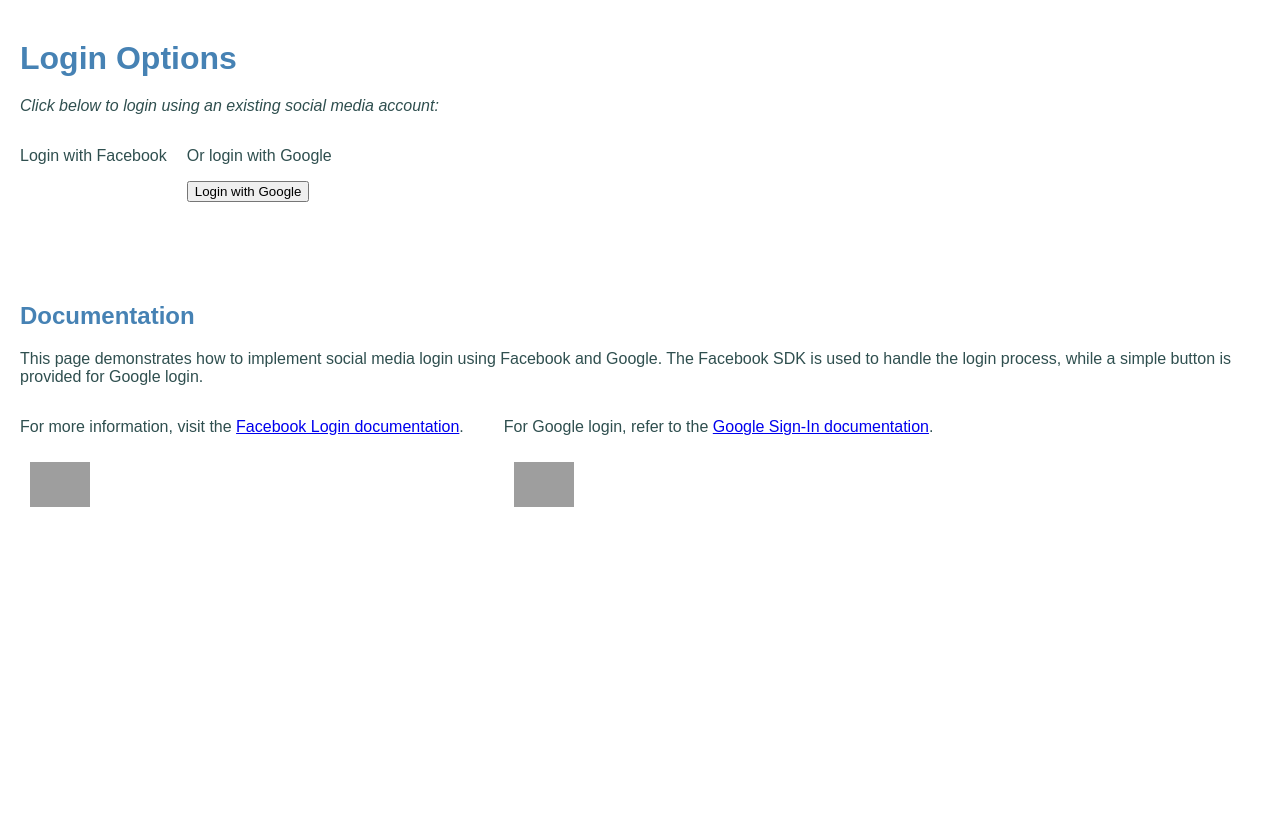
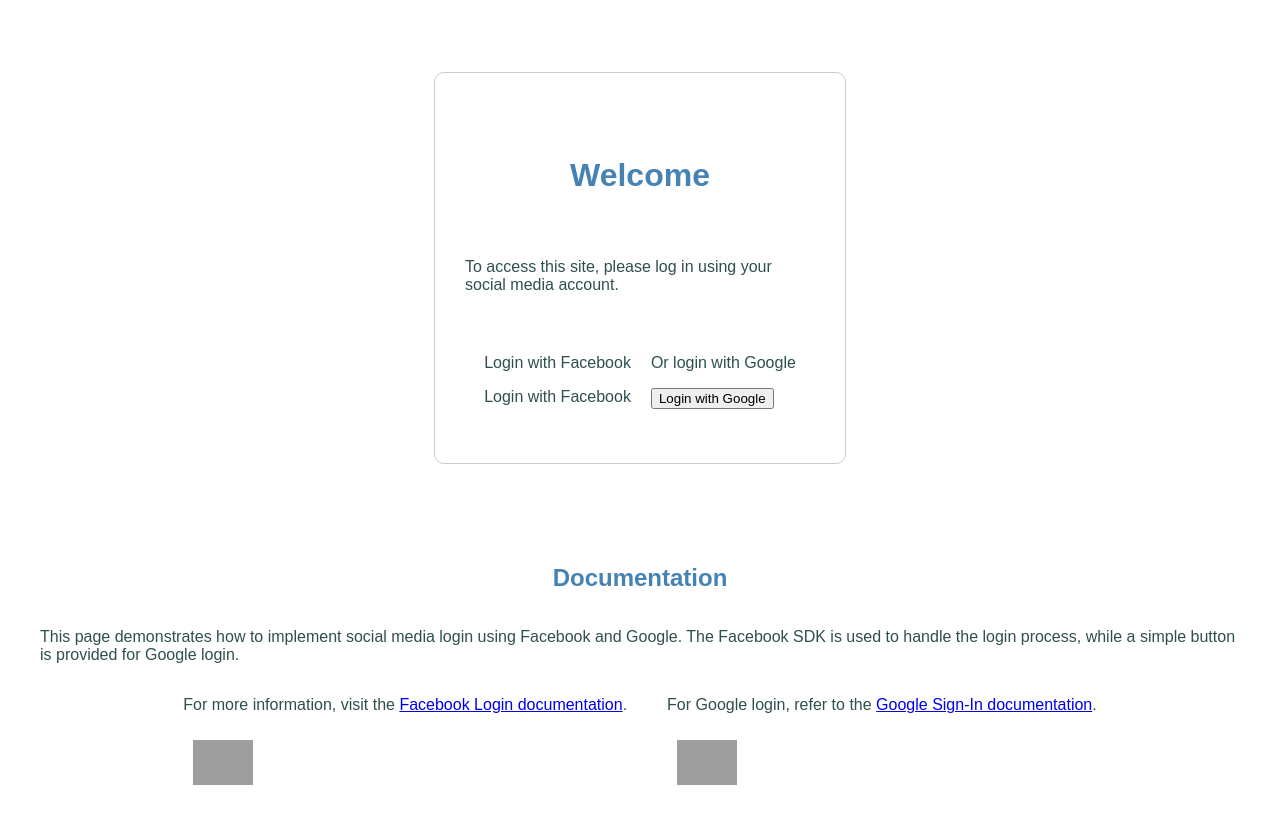
Before and after one commit to psu-edu/social-media-login, a website: page index.html in a window 1280 px wide. Before the commit the page ends 800 px from the top, so only its background shows below. Drawn offline with Linux system fonts and the light colour scheme; grey boxes are pictures that could not be loaded.

Commit message:
updated index and stylesheet

```diff
--- a/index.html
+++ b/index.html
@@ -98,12 +98,15 @@
         });
       </script>
 
-<h1>Login Options</h1>
-<p><em>Click below to login using an existing social media account:</em></p>
+<div class=loginModal>
+
+  <h1>Welcome</h1>
+  <p>To access this site, please log in using your social media account.</p>
 
   <div style="display: flex; align-items: flex-start; gap: 20px;">
     <div>
-    <div class="fb-login-button" data-width="" data-size="" data-button-type="" data-layout="" data-auto-logout-link="true" data-use-continue-as="false">
+      <div class="fb-login-button" data-width="" data-size="" data-button-type="" data-layout=""
+        data-auto-logout-link="true" data-use-continue-as="false">
 
         <p>Login with Facebook</p>
 
@@ -116,27 +119,34 @@
         <button onclick="FB.login();">Login with Facebook</button>
         -->
         <fb:login-button scope="public_profile,email" onlogin="checkLoginState();">
-
+          <span class="fb-text">Login with Facebook</span>
         </fb:login-button>
       </div>
     </div>
 
     <div>
       <p>Or login with Google</p>
-    <button onclick="window.location.href='https://accounts.google.com/o/oauth2/auth?client_id=YOUR_CLIENT_ID&redirect_uri=YOUR_REDIRECT_URI&scope=email%20profile&response_type=code'">Login with Google</button>
+      <button
+        onclick="window.location.href='https://accounts.google.com/o/oauth2/auth?client_id=YOUR_CLIENT_ID&redirect_uri=YOUR_REDIRECT_URI&scope=email%20profile&response_type=code'">Login
+        with Google</button>
+    </div>
   </div>
 </div>
 
   <h2>Documentation</h2>
-    <p>This page demonstrates how to implement social media login using Facebook and Google. The Facebook SDK is used to handle the login process, while a simple button is provided for Google login.</p>
+  <p>This page demonstrates how to implement social media login using Facebook and Google. The Facebook SDK is used to
+    handle the login process, while a simple button is provided for Google login.</p>
   <div style="display: flex; align-items: center; gap: 40px;">
     <div>
-        <p>For more information, visit the <a href="https://developers.facebook.com/docs/facebook-login/web">Facebook Login documentation</a>.</p>
+      <p>For more information, visit the <a href="https://developers.facebook.com/docs/facebook-login/web">Facebook Login
+          documentation</a>.</p>
       <img src="https://www.facebook.com/images/fb_icon_325x325.png" alt="Facebook Logo" class="resizable-image">
     </div>
     <div>
-        <p>For Google login, refer to the <a href="https://developers.google.com/identity/sign-in/web/sign-in">Google Sign-In documentation</a>.</p>
-        <img src="https://www.google.com/images/branding/googlelogo/1x/googlelogo_color_272x92dp.png" alt="Google Logo" class="resizable-image">
+      <p>For Google login, refer to the <a href="https://developers.google.com/identity/sign-in/web/sign-in">Google
+          Sign-In documentation</a>.</p>
+      <img src="https://www.google.com/images/branding/googlelogo/1x/googlelogo_color_272x92dp.png" alt="Google Logo"
+        class="resizable-image">
     </div>
   </div>
 
--- a/stylesheet.css
+++ b/stylesheet.css
@@ -1,6 +1,12 @@
-.resizable-image {
-    max-height: 45px;
-    padding: 10px;
+body, html {
+    font-family: Arial, sans-serif;
+    color: darkslategray;
+    height: 100%;
+    margin: 0;
+    padding: 20px;
+    display: flex;
+    flex-direction: column;
+    align-items: center;
 }
 
 h1 {
@@ -17,9 +23,21 @@
     margin-bottom: 20px;
 }
 
-body {
-    font-family: Arial, sans-serif;
-    color: darkslategray;
+.resizable-image {
+    max-height: 45px;
+    padding: 10px;
+}
+
+.loginModal {
+    width: 350px;
+    max-width: 100%;
+    min-height: 300px;
     margin: 0;
-    padding: 20px;
+    padding: 50px 30px 40px;
+    background-color: slategrey
+    box-shadow: 0 2px 10px rgba(0, 0, 0, 0.1);
+    border: 1px solid #ccc;
+    border-radius: 10px;
+    display: grid;
+    place-items: center;
 }
```
Also changed, not shown: callback.html (+3 -3 lines). Lines whose indentation alone changed are shown as unchanged.
